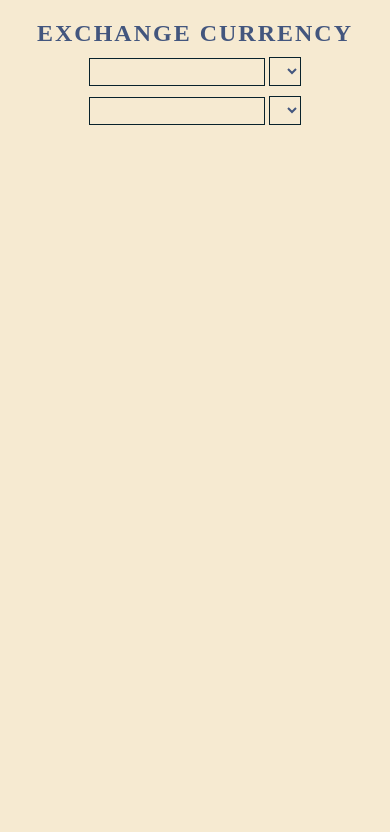
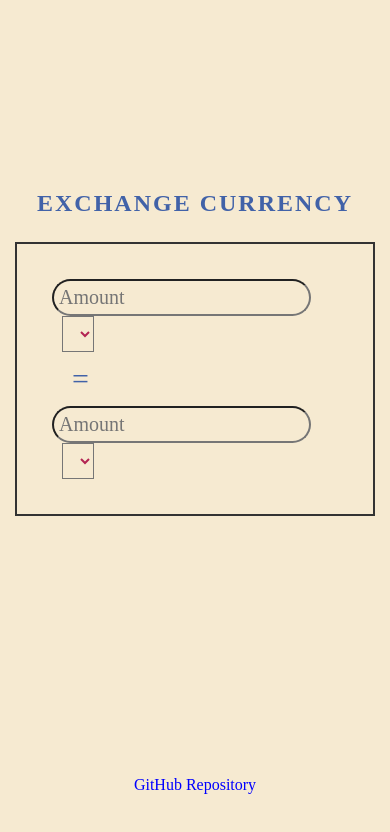
Before and after one commit to bjx97/creativeproject2, a plain HTML site: page index.html in a window 390 px wide. Drawn offline with Linux system fonts and the light colour scheme; no server answers.

Commit message:
updated all files

```diff
--- a/index.html
+++ b/index.html
@@ -9,19 +9,24 @@
 <body>
 
     <div class="form-container">
-        <h2>Exchange Currency</h2>
-        <div>
-            <input type="number">
-            <select>
-            </select>
+        <h2 style="text-align: center;">Exchange Currency</h2>
+        <div class="current-container">
+            <div>
+                <input type="number" class="selector-color" placeholder="Amount">
+                <select class="selector-color">
+                </select>
+            </div>
+            <div class="equal">=</div>
+            <div>
+                <input type="number" class="selector-color" placeholder="Amount">
+                <select class="selector-color">
+                </select>
+            </div>
         </div>
-        <div>
-            <input type="number">
-            <select>
-            </select>
+        <div class="footer">
+            <a href="https://github.com/bjx97/creativeproject2" target="_blank">GitHub Repository</a>
         </div>
     </div>
-
 
     <script text="type/javascript" src="script.js"></script>
 </body>
--- a/script.js
+++ b/script.js
@@ -1,13 +1,13 @@
 const select = document.querySelectorAll('select');
 const input = document.querySelectorAll('input');
 const url = "https://api.exchangeratesapi.io/latest";
-let boxNames = '';
 
 async function exchange() {
     const response = await fetch(url);
     const data = await response.json();
     const countryNames = Object.keys(data.rates);
     const rates = data.rates;
+    let boxNames = '';
 
     countryNames.map(item =>{
         return boxNames += `<option value=${item}>${item}</option>`;
--- a/style.css
+++ b/style.css
@@ -3,17 +3,118 @@
     padding: 5px;
     box-sizing: border-box;
     background-color: #F6EAD1;
-    color: #43567e;
-    text-align: center;
+    color: #0e3b9cc7;
     font-family: "Times New Roman", "Arial", sans-serif;
   }
 
-  h2 {
+h2 {
     text-transform: uppercase;
     letter-spacing: 2px;
+}
+
+input {
+    border-radius: 3em;
+}
+
+select {
+    margin-left: 10px;
+}
+
+.current-container {
+    display: flex;
+    justify-content: center;
+    padding: 0 0 0 0;
+    margin-top: 20px;
+}
+
+.form-container {
+    display: flex;
+    flex-direction: column;
+    margin-top: 170px;
+}
+
+.equal {
+    display: flex;
+    flex-direction: column;
+    align-items: flex-start;
+    margin-left: 20px;
+    margin-right: 20px;
+    font-size: 30px;
+}
+
+.selector-color {
+    color: #b32453;
+    font-size: 20px;
+}
+
+.footer{
+    display: flex;
+    justify-content:center;
+    margin-top:250px;
   }
 
-  input,
-  select {
-    border: 1px solid rgb(8, 34, 43);
-  }
+a:link {
+    color: blue;
+    text-decoration: none;
+}
+
+a:visited {
+    color: purple;
+}
+
+a:hover {
+    color: aqua;
+    text-decoration: underline;
+}
+
+/* Mobile Styles */
+@media only screen and (max-width: 414px) {
+    .current-container {
+        display: flex;
+        flex-wrap: wrap;
+        flex-direction: column;
+        border: 2.5px double #333;
+        padding: 30px;
+    }
+
+    .form-container {
+        display: flex;
+        flex-wrap: wrap;
+        flex-direction: column;
+        margin-top: 170px;
+    }
+}
+
+  /* Tablet Styles */
+@media only screen and (min-width: 415px) and (max-width: 960px) {
+    .current-container {
+        display: flex;
+        flex-wrap: wrap;
+        flex-direction: column;
+        margin-left:auto;
+        margin-right:auto;
+    }
+
+    .form-container {
+        display: flex;
+        flex-wrap: wrap;
+        flex-direction: column;
+    }
+
+    .equal {
+        padding: 0 0 0 100px;
+    }
+
+    .footer{
+        display: flex;
+        justify-content:center;
+        margin-top:300px;
+      }
+
+
+}
+
+  /* Desktop Styles */
+@media only screen and (min-width: 961px) {
+
+}
```
